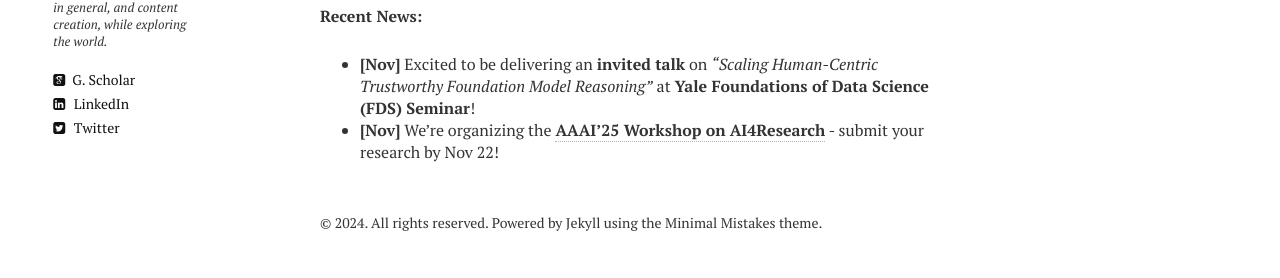
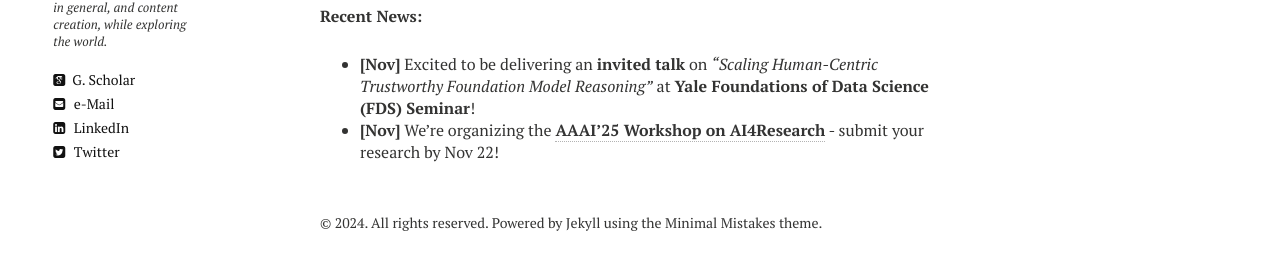
Before and after one commit to mayrfung/mayrfung.github.io, a Jekyll site: the page built from index.md, in a window 1280 px wide. Shown: the part 636-914 px from the top of the page. Built offline with Jekyll 4.4.1, drawn with Linux system fonts in a browser that asks for light colours; nearby versions of some CDN libraries.

Commit message:
Update _author-bio.html

```diff
--- a/_includes/_author-bio.html
+++ b/_includes/_author-bio.html
@@ -10,7 +10,7 @@
 {% if site.owner.google_scholar %}<a href="http://scholar.google.es/citations?user={{ site.owner.google_scholar }}" class="author-social" target="_blank"><i class="ai ai-google-scholar-square"></i>&nbsp; G. Scholar</a>{% endif %}
 {% if site.owner.instagram %}<a href="http://instagram.com/{{ site.owner.instagram }}" class="author-social" target="_blank"><i class="fa fa-instagram"></i> Instagram</a>{% endif %}
 {% if site.owner.github %}<a href="http://github.com/{{ site.owner.github }}" class="author-social" target="_blank"><i class="fa fa-github-square"></i> Github</a>{% endif %}
-<!-- {% if site.owner.email %}<a href="mailto:{{ site.owner.email }}" class="author-social" target="_blank"><i class="fa fa-envelope-square"></i> e-Mail</a>{% endif %} -->
+{% if site.owner.email %}<a href="mailto:{{ site.owner.email }}" class="author-social" target="_blank"><i class="fa fa-envelope-square"></i> e-Mail</a>{% endif %}
 {% if site.owner.linkedin %}<a href="http://linkedin.com/in/{{ site.owner.linkedin }}" class="author-social" target="_blank"><i class="fa fa-linkedin-square"></i> LinkedIn</a>{% endif %}
 {% if site.owner.twitter %}<a href="http://twitter.com/{{ site.owner.twitter }}" class="author-social" target="_blank"><i class="fa fa-twitter-square"></i> Twitter</a>{% endif %}
 {% if site.owner.youtube %}<a href="http://youtube.com/{{ site.owner.youtube }}" class="author-social" target="_blank"><i class="fa fa-youtube-square"></i> YouTube</a>{% endif %}
```
